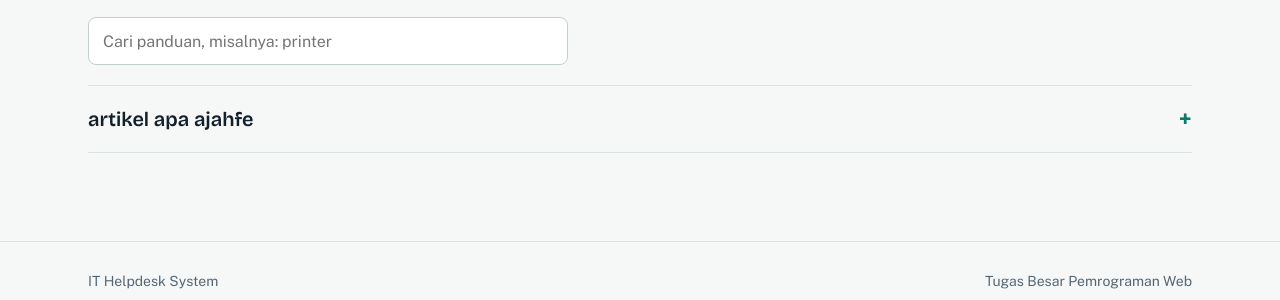
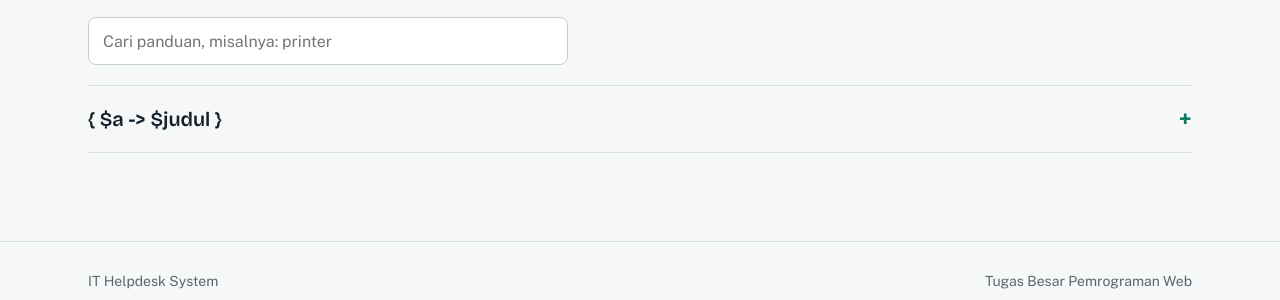
Before and after one commit to PAW-Ganjil-2627-SI/49-08_TIM_12_Helpdesk, a Laravel app: page /knowledge-base in a window 1280 px wide. Shown: the part 289-589 px from the top of the page. Run offline with Laravel 12, Linux system fonts and the light colour scheme; data comes from the database, SQL or seed files in the repository.

Commit message:
update knowledge base page

```diff
--- a/resources/views/knowledge-base.blade.php
+++ b/resources/views/knowledge-base.blade.php
@@ -11,7 +11,7 @@
     <div class="faq">
         @forelse ($artikel as $a)
             <details data-kb>
-                <summary>{{ $a->judul }}</summary>
+                <summary>{ $a -> $judul }</summary>
                 <div class="body">
                     <ol>
                         @foreach ($a->daftarLangkah() as $l)
```
